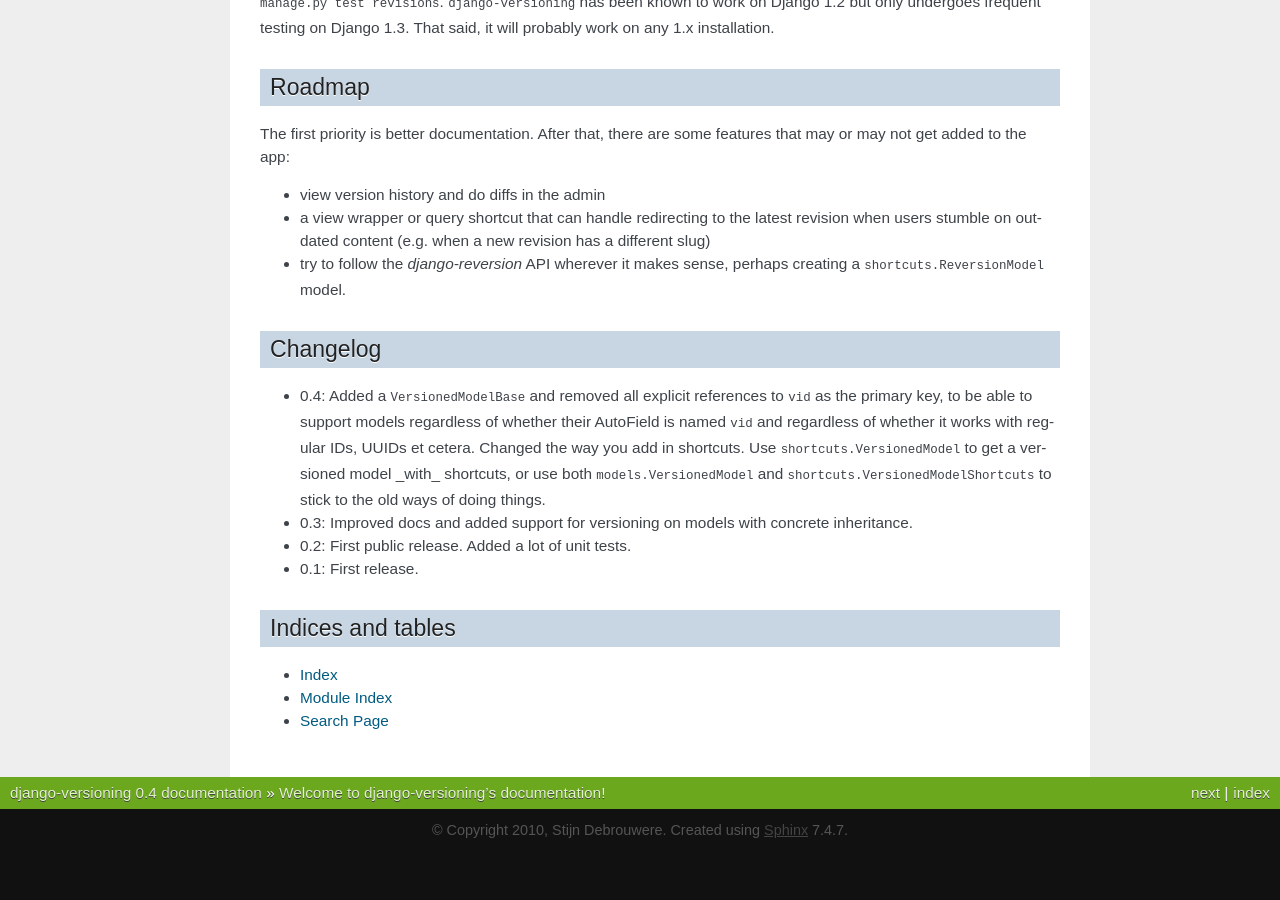
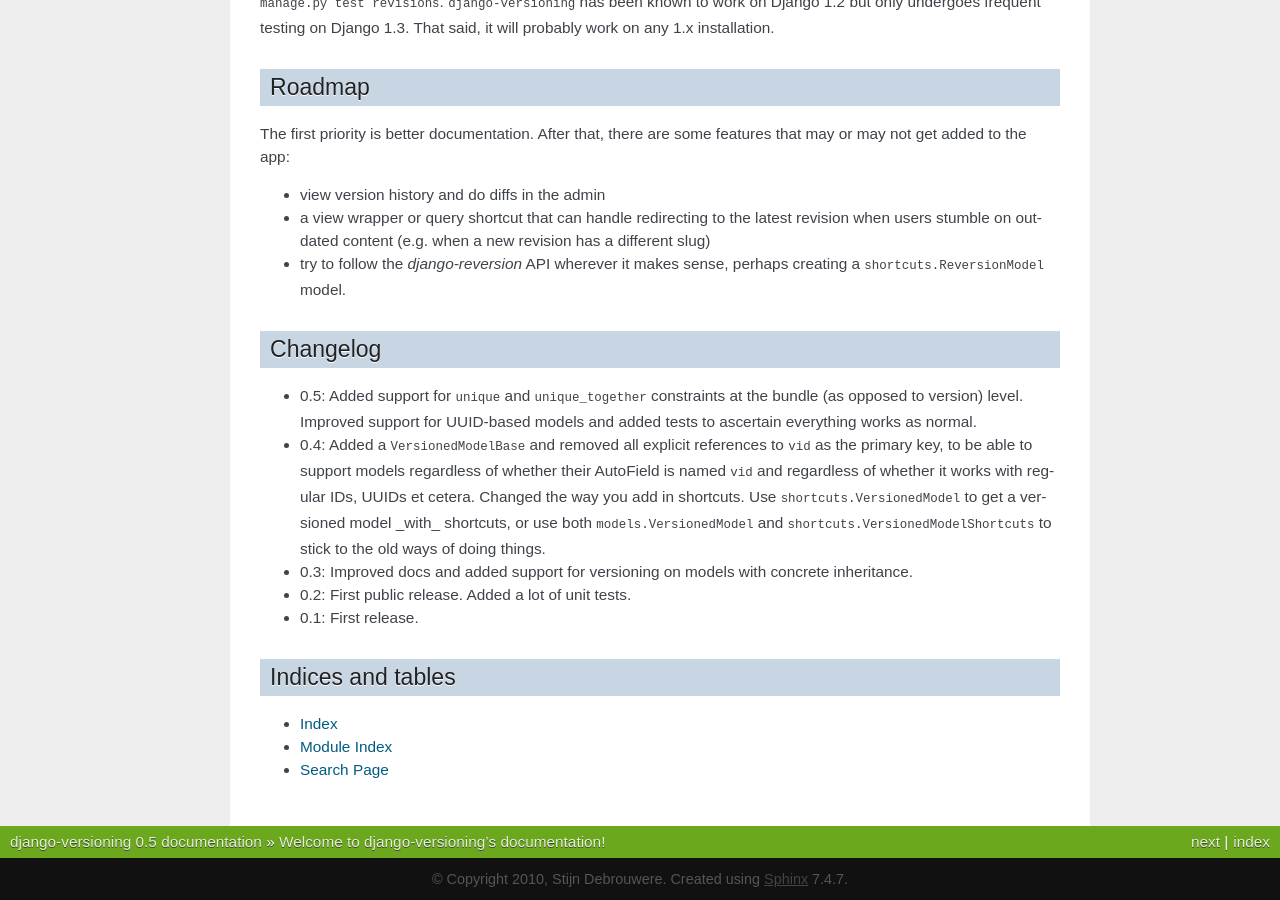
Before and after one commit to debrouwere/django-revisions, a Sphinx documentation site: the page built from docs/index.rst, in a window 1280 px wide and 900 px high, scrolled down 3170 px. Built offline with Sphinx 7.4.7, drawn with Linux system fonts in a browser that asks for light colours; before the commit the page ends 4021 px from its top, so only the background shows below that; some of the changed text lies outside the part shown.

```diff
--- a/docs/conf.py
+++ b/docs/conf.py
@@ -46,9 +46,9 @@ copyright = u'2010, Stijn Debrouwere'
 # built documents.
 #
 # The short X.Y version.
-version = '0.4'
+version = '0.5'
 # The full version, including alpha/beta/rc tags.
-release = '0.4'
+release = '0.5'
 
 # The language for content autogenerated by Sphinx. Refer to documentation
 # for a list of supported languages.
--- a/docs/index.rst
+++ b/docs/index.rst
@@ -141,6 +141,7 @@ The first priority is better documentation. After that, there are some features
 Changelog
 =========
 
+* 0.5: Added support for ``unique`` and ``unique_together`` constraints at the bundle (as opposed to version) level. Improved support for UUID-based models and added tests to ascertain everything works as normal.
 * 0.4: Added a ``VersionedModelBase`` and removed all explicit references to ``vid`` as the primary key, to be able to support models regardless of whether their AutoField is named ``vid`` and regardless of whether it works with regular IDs, UUIDs et cetera. Changed the way you add in shortcuts. Use ``shortcuts.VersionedModel`` to get a versioned model _with_ shortcuts, or use both ``models.VersionedModel`` and ``shortcuts.VersionedModelShortcuts`` to stick to the old ways of doing things.
 * 0.3: Improved docs and added support for versioning on models with concrete inheritance.
 * 0.2: First public release. Added a lot of unit tests.
--- a/setup.py
+++ b/setup.py
@@ -2,7 +2,7 @@ import os
 import subprocess
 from setuptools import setup, find_packages
 
-version = '0.4'
+version = '0.5'
 README = os.path.join(os.path.dirname(__file__), 'README')
 long_description = open(README).read()
 setup(name='django-revisions',
```
